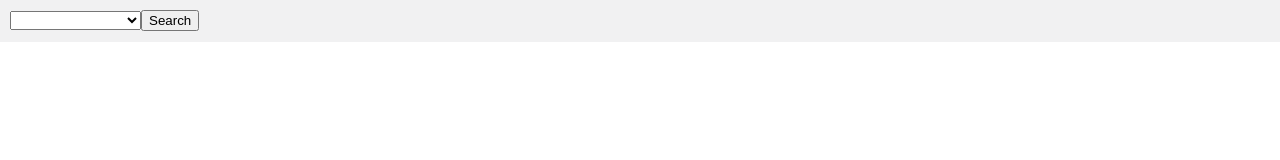
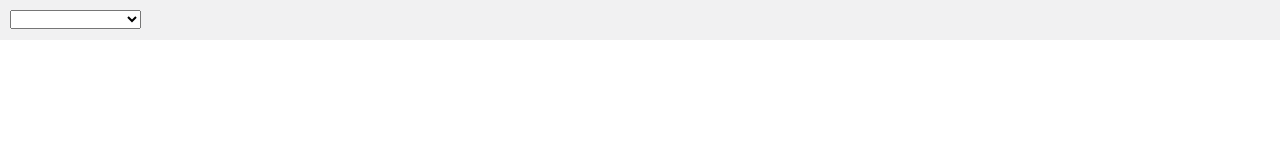
Before and after one commit to incarnateTheGreat/weather, an Angular app: page / in a window 1280 px wide. Shown: the top 160 px of the page. Built offline with nearby package versions, Linux system fonts and the light colour scheme; some icons are missing; what @ngrx/store would draw is missing.

Commit message:
Added a README.md file and removed the Button from the interface. Replaced functionality with an onChange listener.

```diff
--- a/src/app/components/search-city/search-city.component.html
+++ b/src/app/components/search-city/search-city.component.html
@@ -1,9 +1,8 @@
 <div class="search-city">
 	<section class="_search-city__header">
-		<select name="city" [(ngModel)]="cityObj">
+		<select name="city" [(ngModel)]="cityObj" (change)="search()">
 			<option *ngFor="let city of cities" [ngValue]="city">{{city.city}}, {{city.country}}</option>
 		</select>
-		<button type="submit" (click)="search()">Search</button>
 	</section>
 	<h1 *ngIf="isData">{{result.name}}</h1>
 	<div *ngIf="isData" class="_search-city-containers">
```
Also changed, not shown: src/README.md (added).
